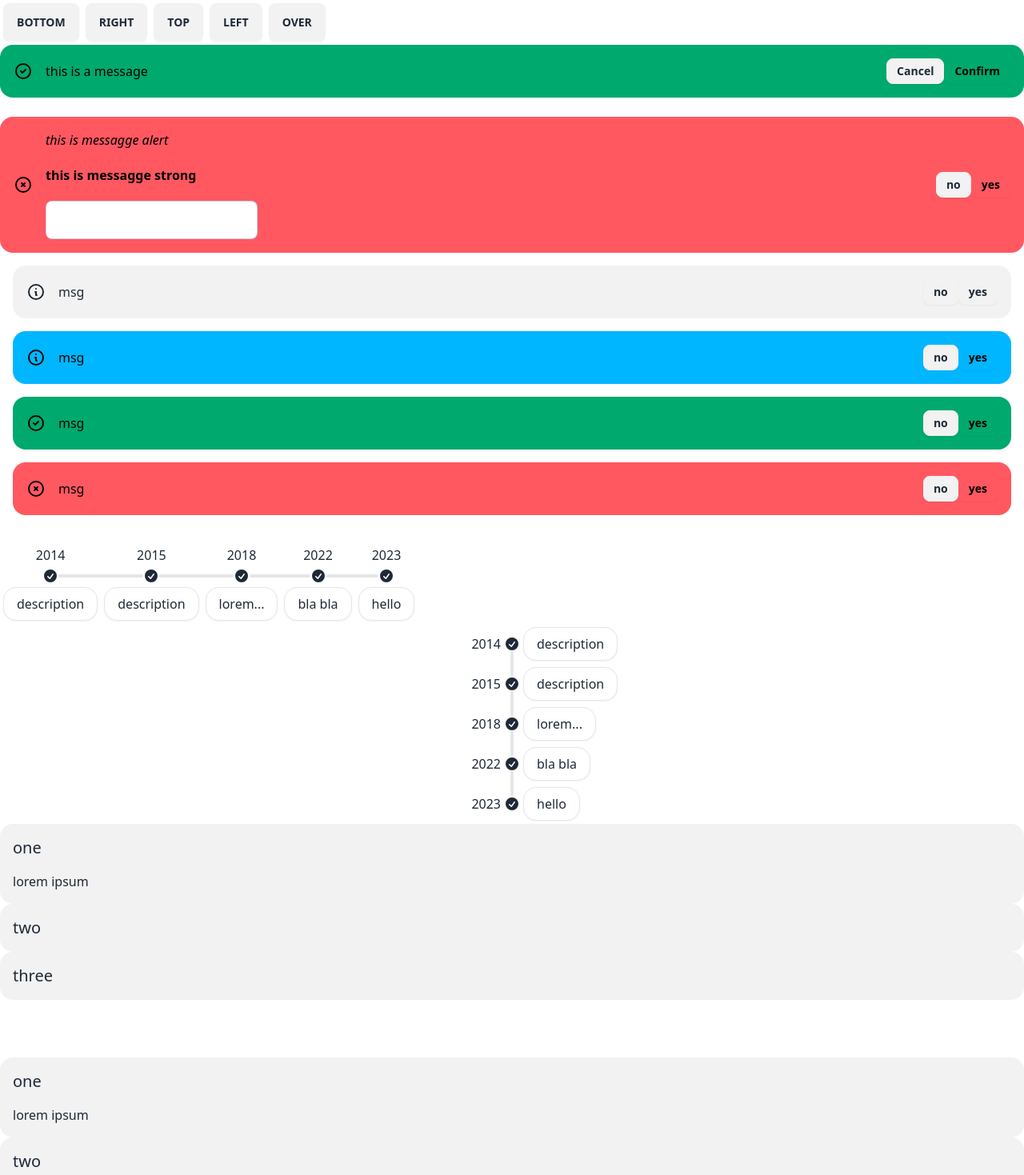
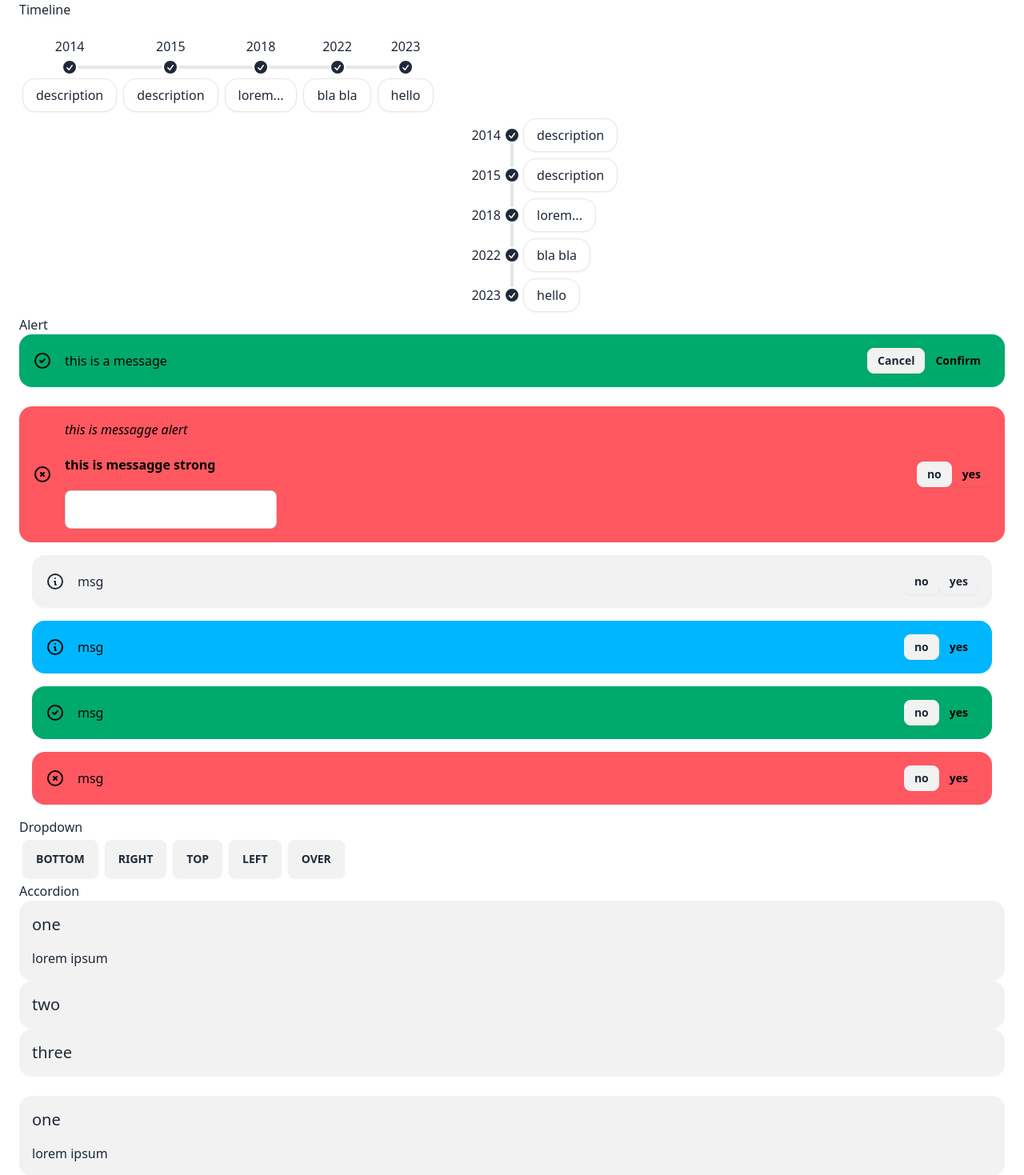
Before and after one commit to andreaborelli/angular17-demo, an Angular app: page / in a window 1280 px wide. Shown: the top 1469 px of the page at 80% size. Built offline with nearby package versions, Linux system fonts and the light colour scheme.

Commit message:
Raggruppare componenti in uno Shared Module è una bad practice! - spread operator

```diff
--- a/src/app/app.component.ts
+++ b/src/app/app.component.ts
@@ -1,40 +1,29 @@
-import { UserProfileComponent } from './shared/components/user-profile.component';
 import { Component } from '@angular/core';
-import { ListComponent } from './shared/list/list.component';
-import { CommonModule } from '@angular/common';
-import { PhoneComponent } from "./shared/components/phone.component";
-import { TimelineComponent } from "./shared/components/timeline.component";
-import { AccordionItemComponent } from "./shared/components/accordion-item.component";
-import { AlertComponent } from "./shared/components/alert.component";
-import { DropdownComponent, DropDownItem } from "./shared/components/dropdown.component";
+import { DropDownItem } from "./shared/components/dropdown.component";
+import { SharedModule } from './shared/shared.module';
 
 
 @Component({
   selector: 'app-root',
   standalone: true,
   imports: [
-    ListComponent,
-    PhoneComponent,
-    UserProfileComponent,
-    CommonModule,
-    TimelineComponent,
-    AccordionItemComponent,
-    AlertComponent,
-    DropdownComponent
+    SharedModule,
 ],
   template: `
 
-  <!-- DropDown Component -->
+  <!-- Group Components -->
 
-      <app-dropdown
-        [items]="list"
-          (select)="doSomethingItem($event)"
-        >BOTTOM</app-dropdown>
+  <div class="mx-6">
 
-      <app-dropdown [items]="list" palcenment='right' >RIGHT</app-dropdown>
-      <app-dropdown [items]="list" placement="top">TOP</app-dropdown>
-      <app-dropdown [items]="list" placement="left">LEFT</app-dropdown>
-      <app-dropdown [items]="list" placement="left" hover>OVER</app-dropdown>
+    <h1>Timeline</h1>
+
+      <app-timeline [items]="timeLineList"/>
+        <!-- [items]="timeLineList" passiamo la proprietà items,
+         parentesi quadre perchè passiamo un'espressione
+         con il valore timeLineList -->
+      <app-timeline [items]="timeLineList" vertical/>
+
+    <h1>Alert</h1>
 
       <app-alert
         (onCancel)="cancel()"
@@ -53,13 +42,11 @@ import { DropdownComponent, DropDownItem } from "./shared/components/dropdown.co
         (onConfirm)="doSomethingElse()"
         variant="error"
       >
-
         <div class="flex flex-col gap-5">
           <em>this is messagge alert</em>
           <strong>this is messagge strong</strong>
           <input type="text" class="input input-bordered">
         </div>
-
       </app-alert>
 
       <div class="flex flex-col gap-4 m-4" >
@@ -69,14 +56,19 @@ import { DropdownComponent, DropDownItem } from "./shared/components/dropdown.co
         <app-alert variant="error">msg</app-alert>
       </div>
 
+    <h1>Dropdown</h1>
 
-    <app-timeline [items]="timeLineList"/>
-        <!-- [items]="timeLineList" passiamo la proprietà items,
-         parentesi quadre perchè passiamo un'espressione
-         con il valore timeLineList -->
-    <app-timeline [items]="timeLineList" vertical/>
+      <app-dropdown
+          [items]="list"
+          (select)="doSomethingItem($event)"
+      >BOTTOM</app-dropdown>
 
+      <app-dropdown [items]="list" palcenment='right' >RIGHT</app-dropdown>
+      <app-dropdown [items]="list" placement="top">TOP</app-dropdown>
+      <app-dropdown [items]="list" placement="left">LEFT</app-dropdown>
+      <app-dropdown [items]="list" placement="left" hover>OVER</app-dropdown>
 
+    <h1>Accordion</h1>
       <app-accordion-item title="one" selected>
         lorem ipsum
       </app-accordion-item>
@@ -89,8 +81,6 @@ import { DropdownComponent, DropDownItem } from "./shared/components/dropdown.co
         <button class="btn btn-info" (click)="doSomething()">Click Me</button>
       </app-accordion-item>
 
-      <br>
-      <br>
       <br>
 
       <app-accordion-item groupName="another" title="one" selected>
@@ -105,25 +95,33 @@ import { DropdownComponent, DropDownItem } from "./shared/components/dropdown.co
        <button class="btn btn-info" (click)="doSomething()">Click Me</button>
       </app-accordion-item>
 
+      <h1>Phone</h1>
+          <app-phone
+            [src]="url"
+            [alt]="alt"
+            [showTitle]="true"
+            size="xl"
+          />
 
+  </div>
   `,
 
   styles: `  /* la regola css non viene inserita in un array con parentesi quadre */
-
+      h1 {
+      @apply text-3xl text-center py-2 my-4 border-t border-dashed border-slate-500
+    }
   `,
 })
 export class AppComponent {
+
+  url = 'assets/images/pexels.png'
+  alt = 'landscape'
 
   list = [
     { label: 'Item 1', value: 1 },
     { label: 'Item 2', value: 2 },
     { label: 'Item 3', value: "something"},
   ]
-
-  doSomethingItem(event: DropDownItem) {
-    console.log('do Something', event);
-  }
-
 
   timeLineList = [
     { start: '2014', end: 'description'},
@@ -132,6 +130,10 @@ export class AppComponent {
     { start: '2022', end: 'bla bla' },
     { start: '2023', end: 'hello' },
   ]
+
+  doSomethingItem(event: DropDownItem) {
+    console.log('do Something', event);
+  }
 
   doSomething() {
     window.alert('hello');
--- /dev/null
+++ b/src/app/shared/shared.module.ts
@@ -0,0 +1,31 @@
+import { NgModule } from '@angular/core';
+import { CommonModule } from '@angular/common';
+import { ListComponent } from './list/list.component';
+import { PhoneComponent } from './components/phone.component';
+import { UserProfileComponent } from './components/user-profile.component';
+import { TimelineComponent } from './components/timeline.component';
+import { AccordionItemComponent } from './components/accordion-item.component';
+import { AlertComponent } from './components/alert.component';
+import { DropdownComponent } from './components/dropdown.component';
+
+export const COMPONENTS = [
+  ListComponent,
+  PhoneComponent,
+  UserProfileComponent,
+  TimelineComponent,
+  AccordionItemComponent,
+  AlertComponent,
+  DropdownComponent
+]
+
+@NgModule({
+  declarations: [],
+  imports: [
+    CommonModule,
+    ...COMPONENTS // spread operator
+  ],
+  exports: [
+    ...COMPONENTS
+  ]
+})
+export class SharedModule { }
```
Lines whose indentation alone changed are shown as unchanged.
